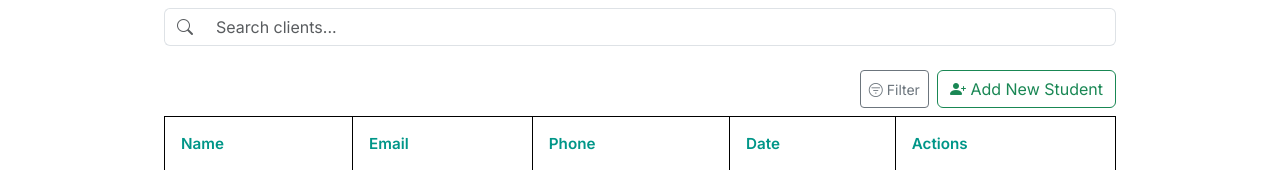
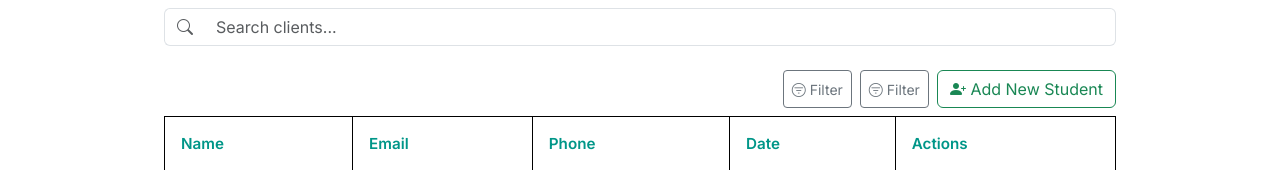
Before and after one commit to lliguihector/my-website, a plain HTML site: page clients.html in a window 1280 px wide. Shown: the part 214-384 px from the top of the page. Drawn offline with nearby package versions, Linux system fonts and the light colour scheme; no server answers.

Commit message:
Update clients.html

```diff
--- a/clients.html
+++ b/clients.html
@@ -73,6 +73,13 @@
     <button onclick="toggleFilterModal()" class="btn btn-sm btn-outline-secondary me-2" type="button">
       <i class="bi bi-filter-circle"></i> Filter
     </button>
+
+<button class="btn btn-sm btn-outline-secondary me-2" type="button" data-bs-toggle="modal" data-bs-target="#filterModal">
+  <i class="bi bi-filter-circle"></i> Filter
+</button>
+
+
+
   </form>
 </nav>
 
```
